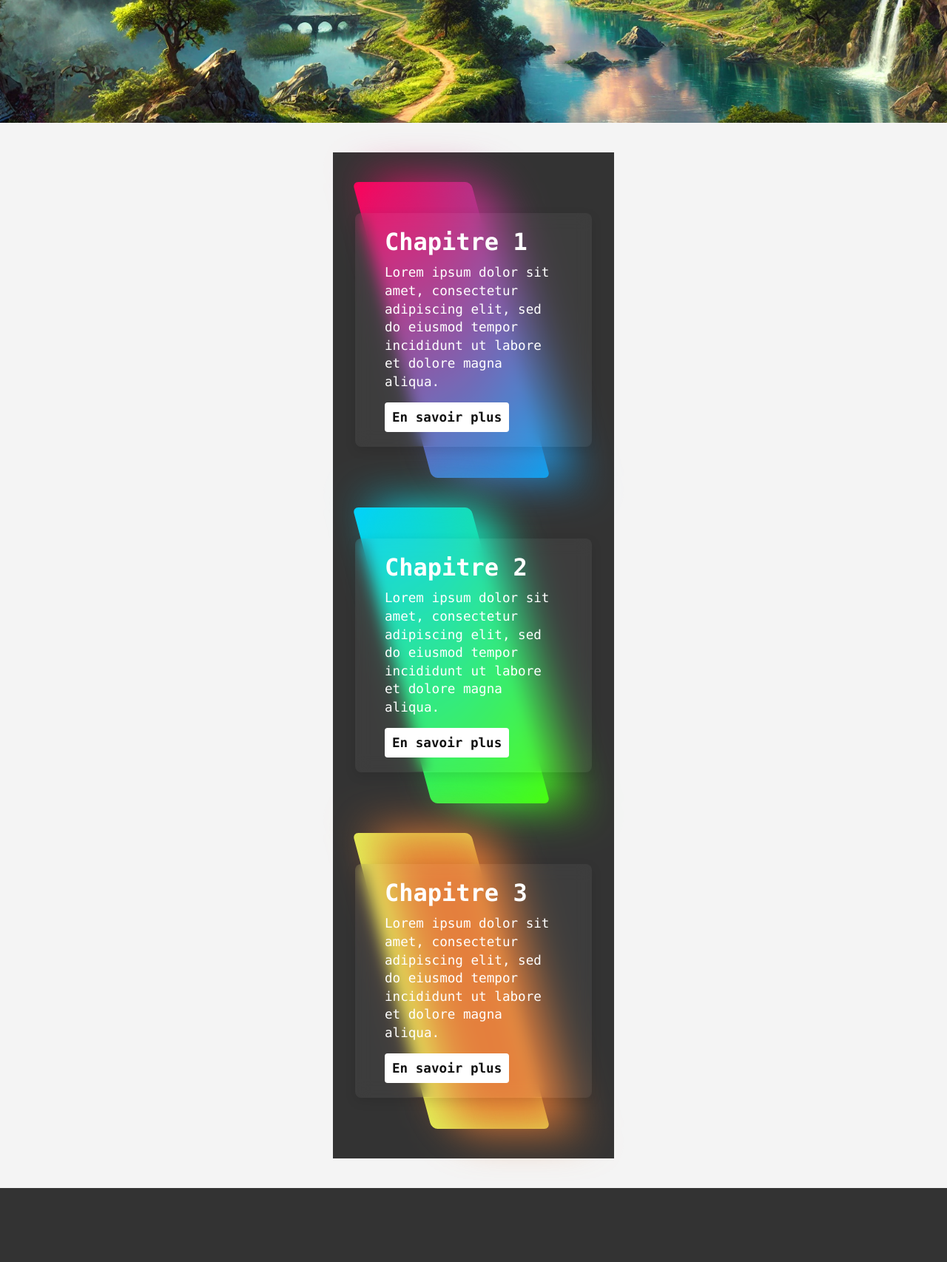
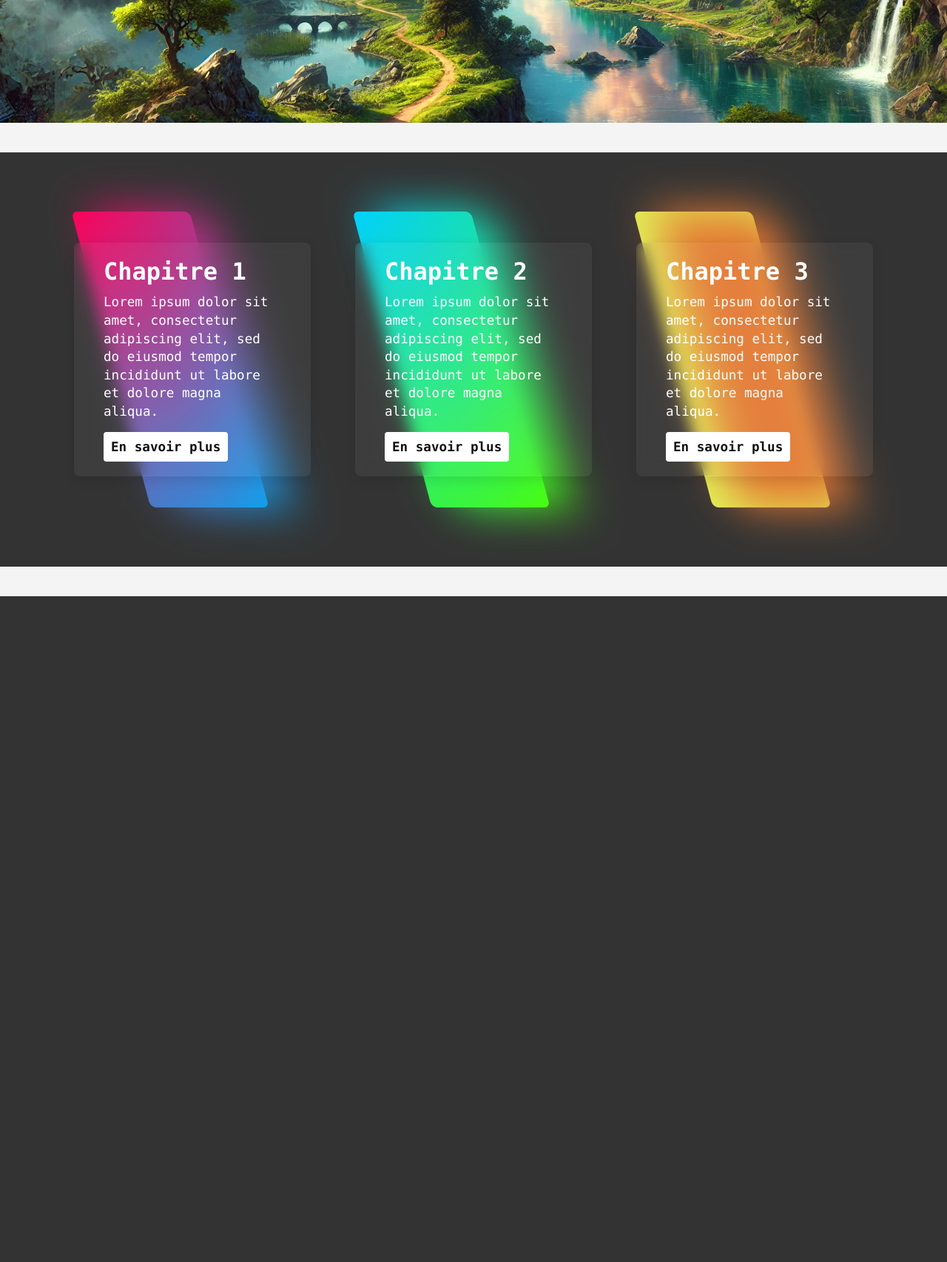
Before and after one commit to ValentinBrizard/Arbre-de-competence, a PHP site: page / in a window 1280 px wide. Shown: the part 1414-3120 px from the top of the page at 74% size. After the commit the page ends 2220 px from the top, so only its background shows below. Run offline with PHP 8.4, Linux system fonts and the light colour scheme; some libraries are stand-ins or nearby versions.

Commit message:
Update index.css

```diff
--- a/css/index.css
+++ b/css/index.css
@@ -193,7 +193,15 @@ height:50px;
 
 .chapitres
 {
-  background-color:#333;
+  width:100%;
+  position: relative;
+  background-color: #333;
+  display: flex;
+  justify-content: center;
+  align-items: center;
+  flex-wrap: wrap;
+  padding: 40px 0;
+
 }
 
 .container
```
